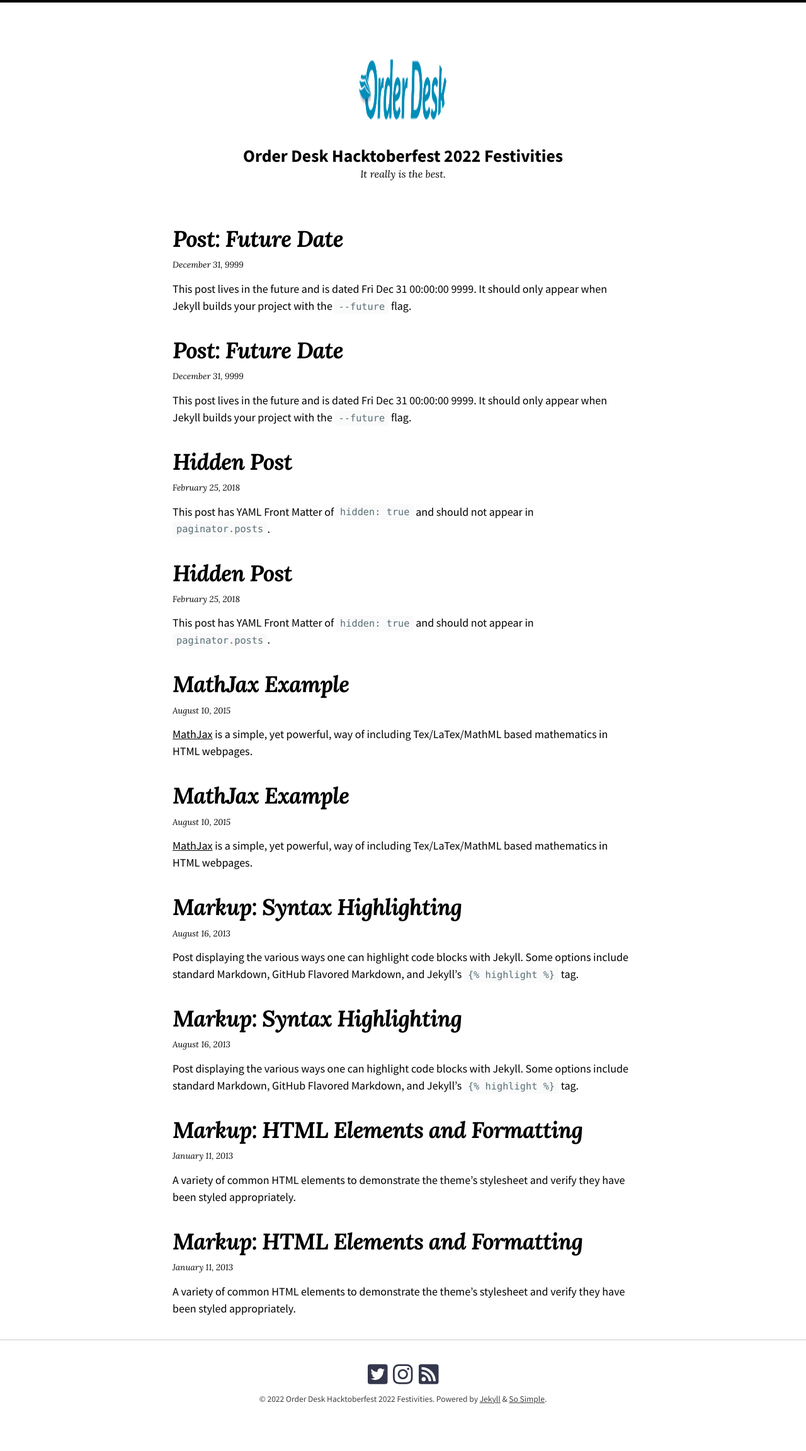
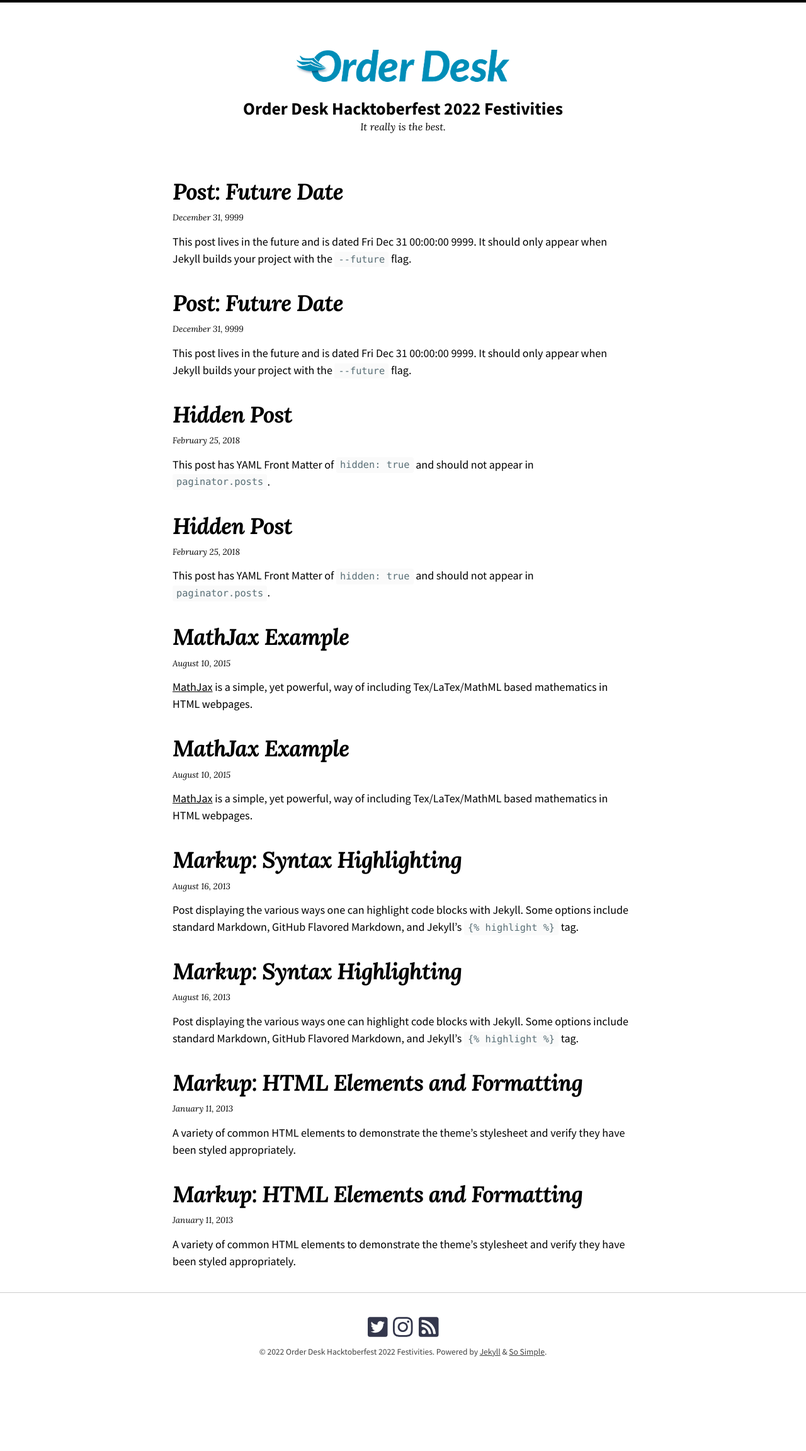
Before and after one commit to order-desk/hacktoberfest2022, a Jekyll site: the page built from index.md, in a window 1280 px wide. Shown: the whole page at 63% size. Built offline with Jekyll 4.4.1, drawn with Linux system fonts in a browser that asks for light colours; nearby versions of some CDN libraries; after the commit the page ends 2229 px from its top, so only the background shows below that.

Commit message:
Drop site-logo-img class

```diff
--- a/_includes/masthead.html
+++ b/_includes/masthead.html
@@ -2,7 +2,7 @@
   <div class="wrap">
     {% if site.logo %}
       <a href="{{ '/' | relative_url }}" class="site-logo" rel="home" title="{{ site.title }}">
-        <img src="{{ site.logo | relative_url }}" class="site-logo-img animated fadeInDown" alt="{{ site.title }}">
+        <img src="{{ site.logo | relative_url }}" class="animated fadeInDown" alt="{{ site.title }}">
       </a>
     {% endif %}
     {% assign page_image = page.image.path | default: page.image %}
--- a/_sass/so-simple/_global.scss
+++ b/_sass/so-simple/_global.scss
@@ -94,25 +94,6 @@
   display: inline-block;
   position: relative;
   z-index: 10;
-}
-
-.site-logo-img {
-  width: $site-logo-width;
-  height: $site-logo-height;
-  border: 5px solid;
-  border-radius: $site-logo-width;
-
-  @include breakpoint($medium) {
-    width: 1.5 * $site-logo-width;
-    height: 1.5 * $site-logo-height;
-    border-radius: 1.5 * $site-logo-width;
-  }
-
-  @include breakpoint($large) {
-    width: 2 * $site-logo-width;
-    height: 2 * $site-logo-height;
-    border-radius: 2 * $site-logo-width;
-  }
 }
 
 .site-footer {
--- a/_sass/so-simple/_skin.scss
+++ b/_sass/so-simple/_skin.scss
@@ -88,10 +88,6 @@ blockquote {
 
 .footnotes {
   border-top-color: $border-color;
-}
-
-.site-logo-img {
-  border-color: $background-color;
 }
 
 .toc-wrapper {
```
